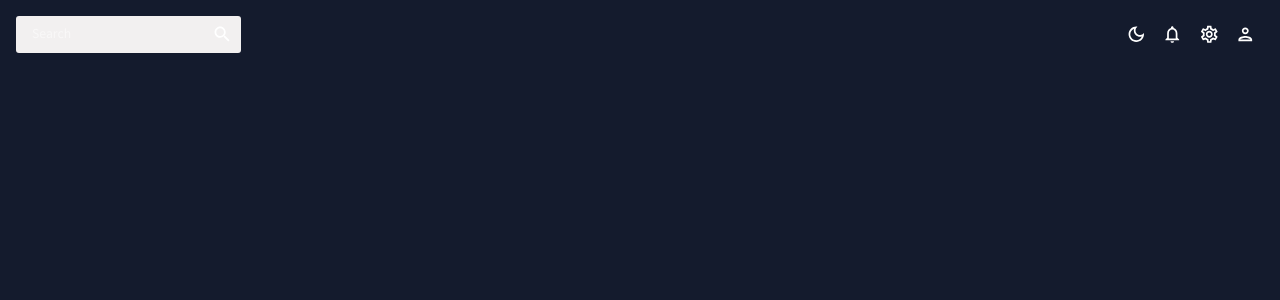
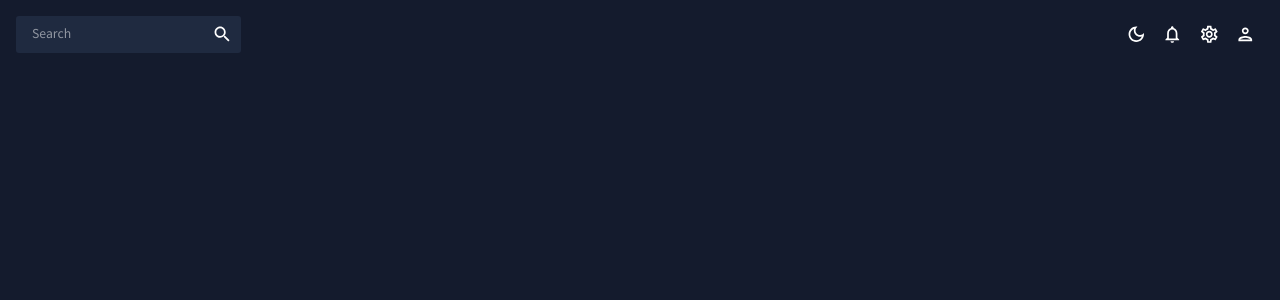
Before and after one commit to shanep42/react-admin-dashboard, a React (Create React App) app: page / in a window 1280 px wide. Shown: the top 300 px of the page. Built offline with nearby package versions, Linux system fonts and the light colour scheme.

Commit message:
Fixes a typo in theme.js palette objects

```diff
--- a/src/theme.js
+++ b/src/theme.js
@@ -21,7 +21,7 @@ export const tokens = (mode) => ({
                 100: "#d0d1d5",
                 200: "#a1a4ab",
                 300: "#727681",
-                400: "#f2f0f0",
+                400: "#1f2a40",
                 500: "#141b2d",
                 600: "#101624",
                 700: "#0c101b",
@@ -77,7 +77,7 @@ export const tokens = (mode) => ({
                 100: "#040509",
                 200: "#080b12",
                 300: "#0c101b",
-                400: "#101624",
+                400: "#f2f0f0",
                 500: "#141b2d",
                 600: "#434957",
                 700: "#727681",
@@ -194,14 +194,14 @@ export const themeSettings = (mode) => {
 
 // context for color mode
 export const ColorModeContext = createContext({
-    toggleColorMode: () => {}
+    toggleColorMode: () => { }
 });
 
 // allows the color theme to use the correct object based on the mode state
 export const useMode = () => {
     const [mode, setMode] = useState('dark');
     const colorMode = useMemo(
-        ()=> ({
+        () => ({
             toggleColorMode: () =>
                 setMode((prev) => (prev === 'light' ? 'dark' : 'light'))
         })
```
